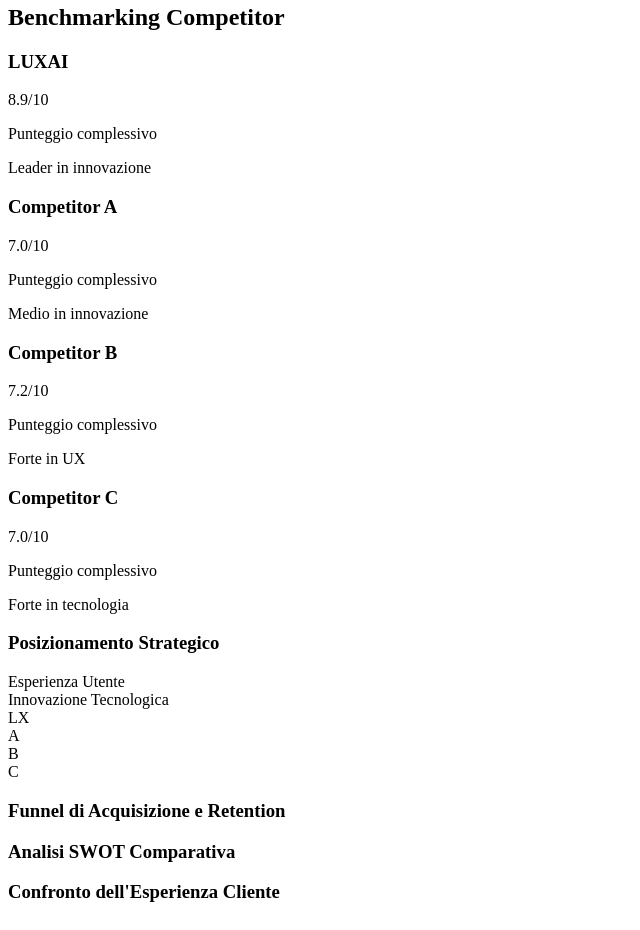
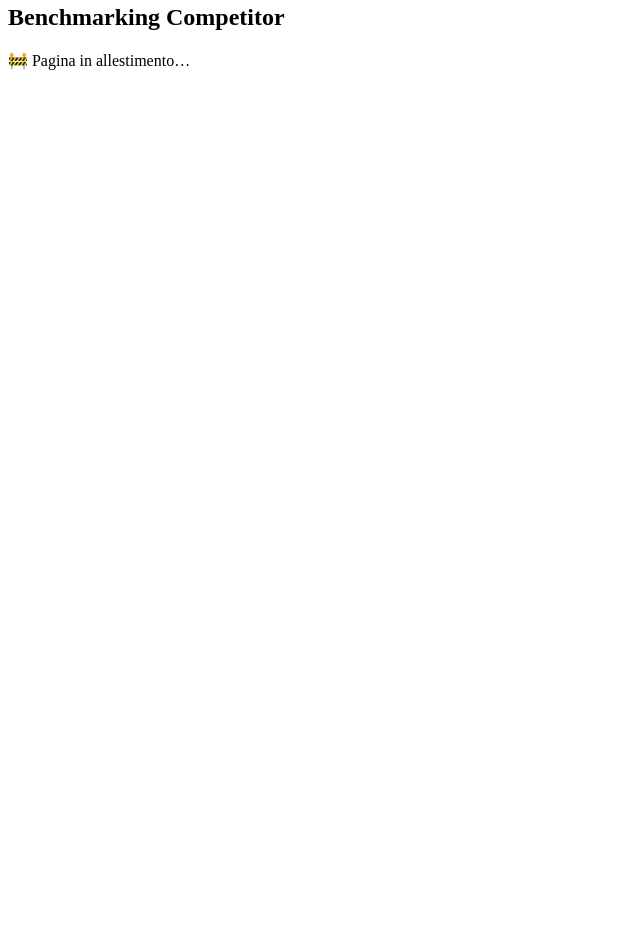
Before and after one commit to Korgan88/dashboard, a Next.js app: page /dashboard/competitors in a window 1280 px wide. Shown: the part 300-1230 px from the top of the page, without its empty margins (0-640 px from the left). After the commit the page ends 800 px from the top, so only its background shows below. Built offline with nearby package versions, Linux system fonts and the light colour scheme; a web font is replaced by a local one.

Commit message:
Update page.tsx

```diff
--- a/src/app/dashboard/competitors/page.tsx
+++ b/src/app/dashboard/competitors/page.tsx
@@ -1,98 +1,12 @@
 "use client";
+
 import React from "react";
-import { Card, CardHeader, CardTitle, CardContent } from "@/components/ui/card";
-import { PositioningChart } from "@/components/dashboard/charts";
+
 export default function CompetitorsPage() {
   return (
-    <div className="space-y-6">
-      {/* Header */}
-      <div className="flex items-center justify-between">
-        <h2 className="text-3xl font-bold tracking-tight">
-          Benchmarking Competitor
-        </h2>
-      </div>
-      {/* Competitor Cards */}
-      <div className="grid gap-6 md:grid-cols-2 lg:grid-cols-4">
-        <Card className="dashboard-card">
-          <CardHeader><CardTitle>LUXAI</CardTitle></CardHeader>
-          <CardContent>
-            <div className="text-2xl font-bold">8.9/10</div>
-            <p className="text-xs text-gray-400">Punteggio complessivo</p>
-            <div className="mt-4 text-sm">
-              <span className="text-green-500 font-medium">Leader</span> in innovazione
-            </div>
-          </CardContent>
-        </Card>
-        <Card className="dashboard-card">
-          <CardHeader><CardTitle>Competitor A</CardTitle></CardHeader>
-          <CardContent>
-            <div className="text-2xl font-bold">7.0/10</div>
-            <p className="text-xs text-gray-400">Punteggio complessivo</p>
-            <div className="mt-4 text-sm">
-              <span className="text-yellow-500 font-medium">Medio</span> in innovazione
-            </div>
-          </CardContent>
-        </Card>
-        <Card className="dashboard-card">
-          <CardHeader><CardTitle>Competitor B</CardTitle></CardHeader>
-          <CardContent>
-            <div className="text-2xl font-bold">7.2/10</div>
-            <p className="text-xs text-gray-400">Punteggio complessivo</p>
-            <div className="mt-4 text-sm">
-              <span className="text-blue-500 font-medium">Forte</span> in UX
-            </div>
-          </CardContent>
-        </Card>
-        <Card className="dashboard-card">
-          <CardHeader><CardTitle>Competitor C</CardTitle></CardHeader>
-          <CardContent>
-            <div className="text-2xl font-bold">7.0/10</div>
-            <p className="text-xs text-gray-400">Punteggio complessivo</p>
-            <div className="mt-4 text-sm">
-              <span className="text-purple-500 font-medium">Forte</span> in tecnologia
-            </div>
-          </CardContent>
-        </Card>
-      </div>
-      {/* Posizionamento Strategico */}
-      <div className="grid gap-6 md:grid-cols-1">
-        <Card className="dashboard-card">
-          <CardHeader><CardTitle>Posizionamento Strategico</CardTitle></CardHeader>
-          <CardContent>
-            <div className="h-80">
-              <PositioningChart />
-            </div>
-          </CardContent>
-        </Card>
-      </div>
-      {/* Funnel & SWOT */}
-      <div className="grid gap-6 md:grid-cols-2">
-        <Card className="dashboard-card">
-          <CardHeader><CardTitle>Funnel di Acquisizione e Retention</CardTitle></CardHeader>
-          <CardContent>
-            {/* … inserisci qui il markup del funnel come prima … */}
-          </CardContent>
-        </Card>
-        <Card className="dashboard-card">
-          <CardHeader><CardTitle>Analisi SWOT Comparativa</CardTitle></CardHeader>
-          <CardContent>
-            {/* … inserisci qui il markup SWOT come prima … */}
-          </CardContent>
-        </Card>
-      </div>
-      {/* Customer Experience Table */}
-      <div className="grid gap-6 md:grid-cols-1">
-        <Card className="dashboard-card">
-          <CardHeader><CardTitle>Confronto dell'Esperienza Cliente</CardTitle></CardHeader>
-          <CardContent>
-            <div className="overflow-x-auto">
-              <table className="w-full text-sm">
-                {/* … thead e tbody completi come nel tuo design originale … */}
-              </table>
-            </div>
-          </CardContent>
-        </Card>
-      </div>
+    <div className="p-6 bg-black text-white min-h-screen">
+      <h2 className="text-3xl font-bold mb-4">Benchmarking Competitor</h2>
+      <p>🚧 Pagina in allestimento…</p>
     </div>
   );
 }
```
